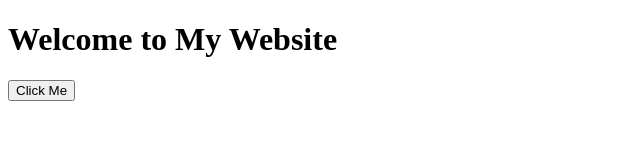
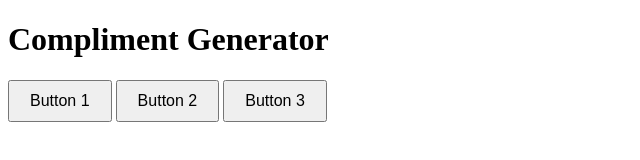
Before and after one commit to Linn1024/linn1024.github.io, a plain HTML site: page index.html in a window 1280 px wide. Shown: the whole page, without its empty margins (0-640 px from the left). Drawn offline with Linux system fonts and the light colour scheme.

Commit message:
first commit

```diff
--- a/index.html
+++ b/index.html
@@ -1,16 +1,51 @@
 <!DOCTYPE html>
 <html>
 <head>
-  <title>Button Example</title>
+  <title>Compliment Generator</title>
+  <style>
+    .button {
+      padding: 10px 20px;
+      font-size: 16px;
+      cursor: pointer;
+    }
+  </style>
 </head>
 <body>
-  <h1>Welcome to My Website</h1>
+  <h1>Compliment Generator</h1>
+  <button class="button" onclick="displayCompliment()">Button 1</button>
+  <button class="button" onclick="displayCompliment()">Button 2</button>
+  <button class="button" onclick="displayCompliment()">Button 3</button>
 
-  <button onclick="myFunction()">Click Me</button>
+  <p id="compliment"></p>
 
   <script>
-    function myFunction() {
-      alert("Button clicked!");
+    function displayCompliment() {
+      var compliments = [
+        "Ты красивая!",
+        "Ты умная!",
+        "Ты талантливая!",
+        "Ты добрая!",
+        "Ты смешная!",
+        "Ты обаятельная!",
+        "Ты великолепная!",
+        "Ты сильная!",
+        "Ты очаровательная!",
+        "Ты преданная!",
+        "Ты интеллигентная!",
+        "Ты изумительная!",
+        "Ты вдохновляющая!",
+        "Ты прекрасная!",
+        "Ты уникальная!",
+        "Ты заботливая!",
+        "Ты стильная!",
+        "Ты самая лучшая!",
+        "Ты неподражаемая!",
+        "Ты солнечная!"
+      ];
+
+      var randomCompliment = compliments[Math.floor(Math.random() * compliments.length)];
+
+      document.getElementById("compliment").innerHTML = "Инночка, " + randomCompliment;
     }
   </script>
 </body>
```
